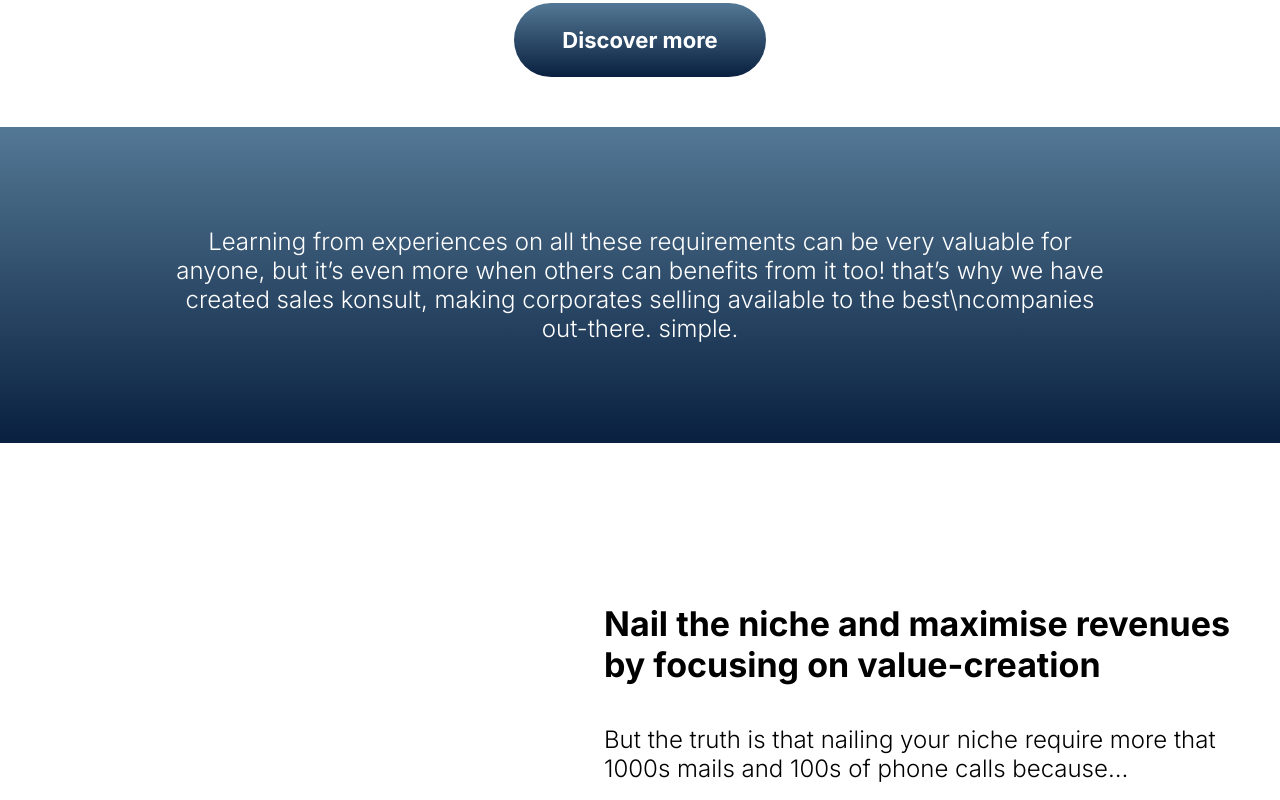
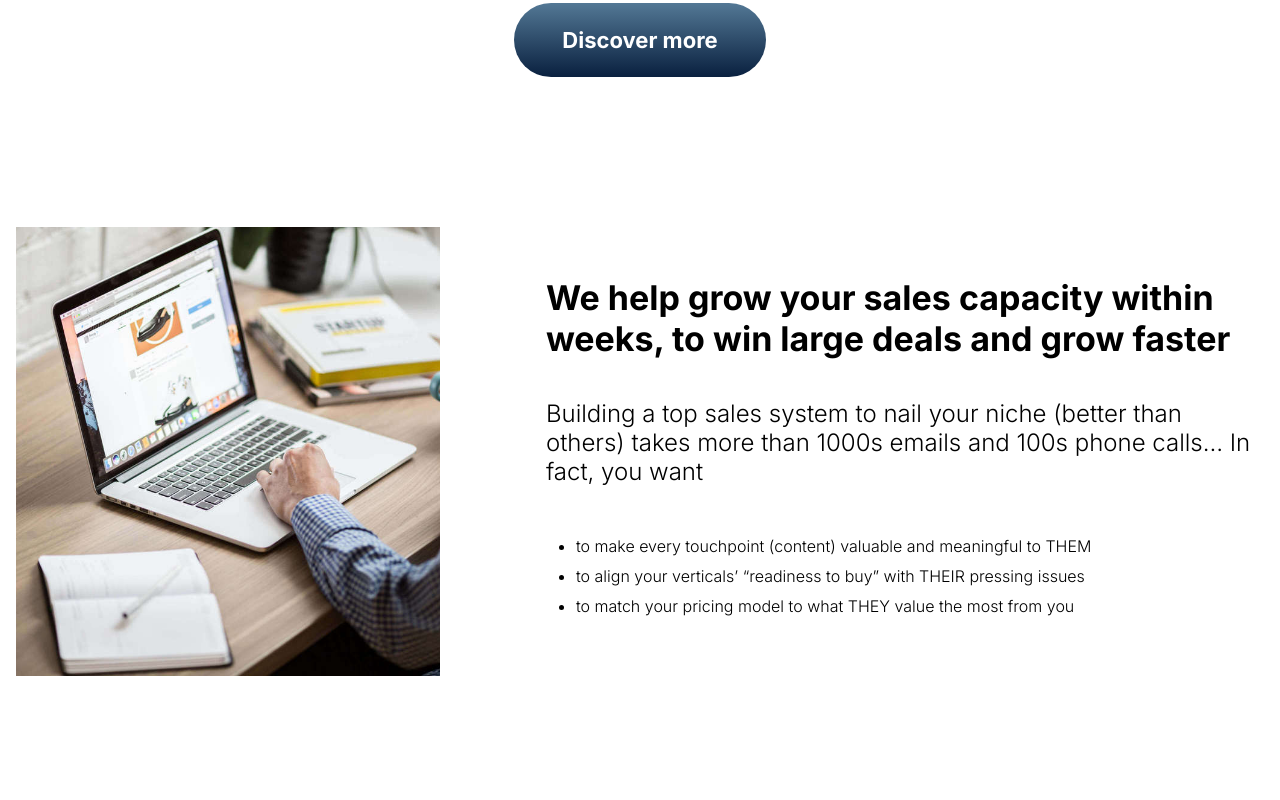
Before and after one commit to KevinTss/jules-website, a Next.js app: page / in a window 1280 px wide. Shown: the part 1100-1900 px from the top of the page. Built offline with nearby package versions, Linux system fonts and the light colour scheme.

Commit message:
update design

```diff
--- a/components/section/second-message/SecondMessage.jsx
+++ b/components/section/second-message/SecondMessage.jsx
@@ -1,18 +1,34 @@
-import { Container, Right, SmallHeading } from './style';
+import { Container, Left, Right, Image, SmallHeading, Ul, Li } from './style';
 import { Wrapper, Text } from '../../../styles';
 
 export default function SecondMessage() {
   return (
     <Wrapper>
       <Container>
+        <Left>
+          <Image src='bg2.jpeg' alt='Sales Konsul' />
+        </Left>
         <Right>
           <SmallHeading>
-            Nail the niche and maximise revenues by focusing on value-creation
+            We help grow your sales capacity within weeks, to win large deals
+            and grow faster
           </SmallHeading>
           <Text>
-            But the truth is that nailing your niche require more that 1000s
-            mails and 100s of phone calls because…
+            Building a top sales system to nail your niche (better than others)
+            takes more than 1000s emails and 100s phone calls… In fact, you want
           </Text>
+          <Ul>
+            <Li>
+              to make every touchpoint (content) valuable and meaningful to THEM
+            </Li>
+            <Li>
+              to align your verticals’ “readiness to buy” with THEIR pressing
+              issues
+            </Li>
+            <Li>
+              to match your pricing model to what THEY value the most from you
+            </Li>
+          </Ul>
         </Right>
       </Container>
     </Wrapper>
--- a/components/section/second-message/style.js
+++ b/components/section/second-message/style.js
@@ -5,21 +5,41 @@
   width: 100%;
   position: relative;
   justify-content: flex-end;
-  margin: 100px 0;
+  margin: 150px 0;
+`;
+
+export const Left = styled.div`
+  display: flex;
+  flex-direction: column;
+  align-items: flex-start;
 `;
 
 export const Right = styled.div`
   display: flex;
   flex-direction: column;
   align-items: flex-start;
-  max-width: 660px;
+  padding: 50px 0;
 
   p {
     margin-bottom: 40px;
   }
 `;
 
-export const SmallHeading = styled.h1`
+export const SmallHeading = styled.h2`
   font-size: 34px;
-  margin: 60px 0 40px 0;
+  margin-bottom: 40px;
 `;
+
+export const Image = styled.img`
+  width: 80%;
+  height: 100%;
+  object-fit: cover;
+`;
+
+export const Ul = styled.ul`
+  padding-left: 30px;
+`;
+
+export const Li = styled.li`
+  margin: 10px 0;
+`;
--- a/components/view/home/HomeView.jsx
+++ b/components/view/home/HomeView.jsx
@@ -1,7 +1,7 @@
 import { Main } from './style';
 import { Wrapper, Container, Button } from '../../../styles';
 import BookACall from '../../section/book-a-call';
-import CenterText from '../../section/center-text';
+// import CenterText from '../../section/center-text';
 import Footer from '../../footer';
 import Head from '../../head';
 import Header from '../../header';
@@ -25,7 +25,7 @@
             </Link>
           </Container>
         </Wrapper>
-        <CenterText />
+        {/* <CenterText /> */}
         <SecondMessageSection />
         <BookACall />
       </Main>
```
Also changed, not shown: public/bg2.jpeg (added).
